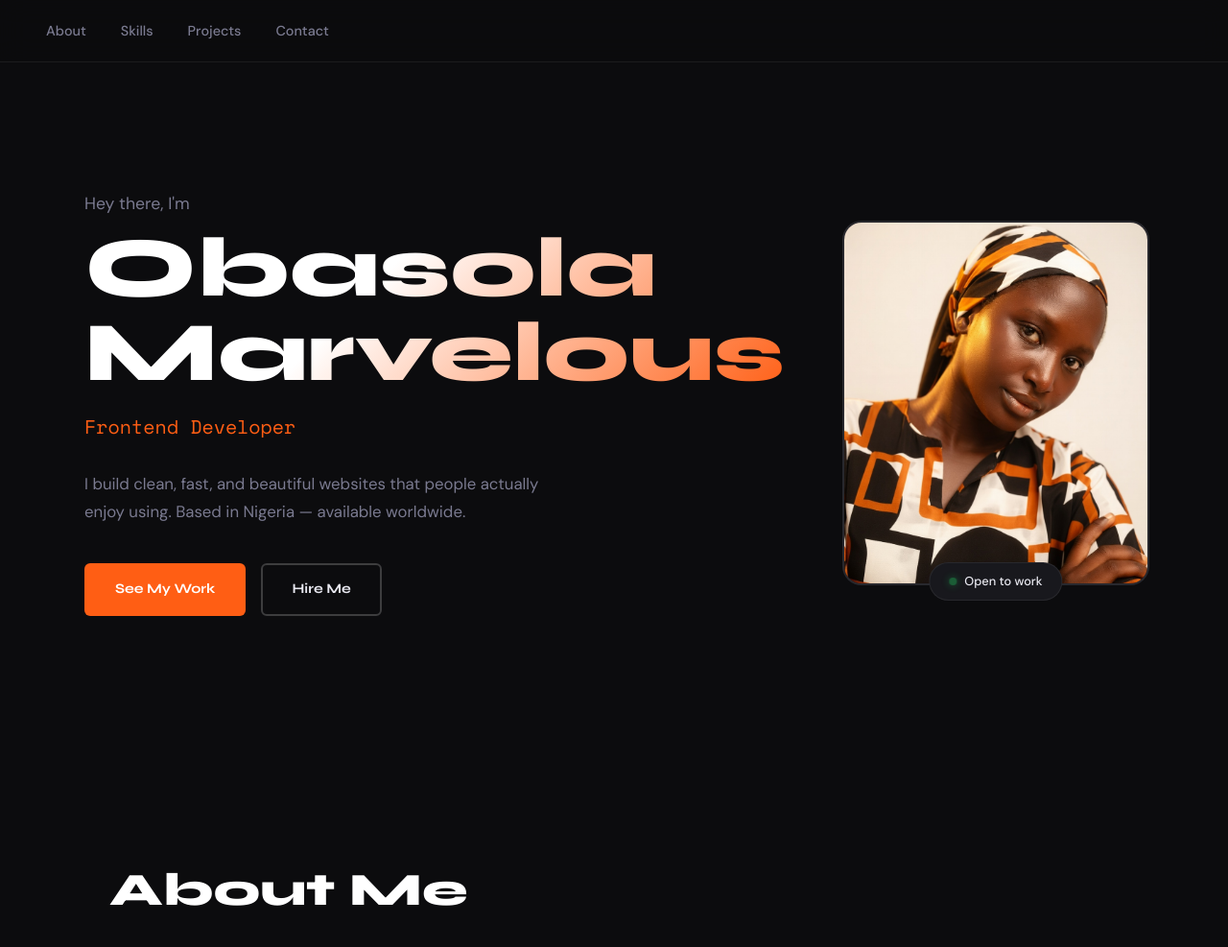
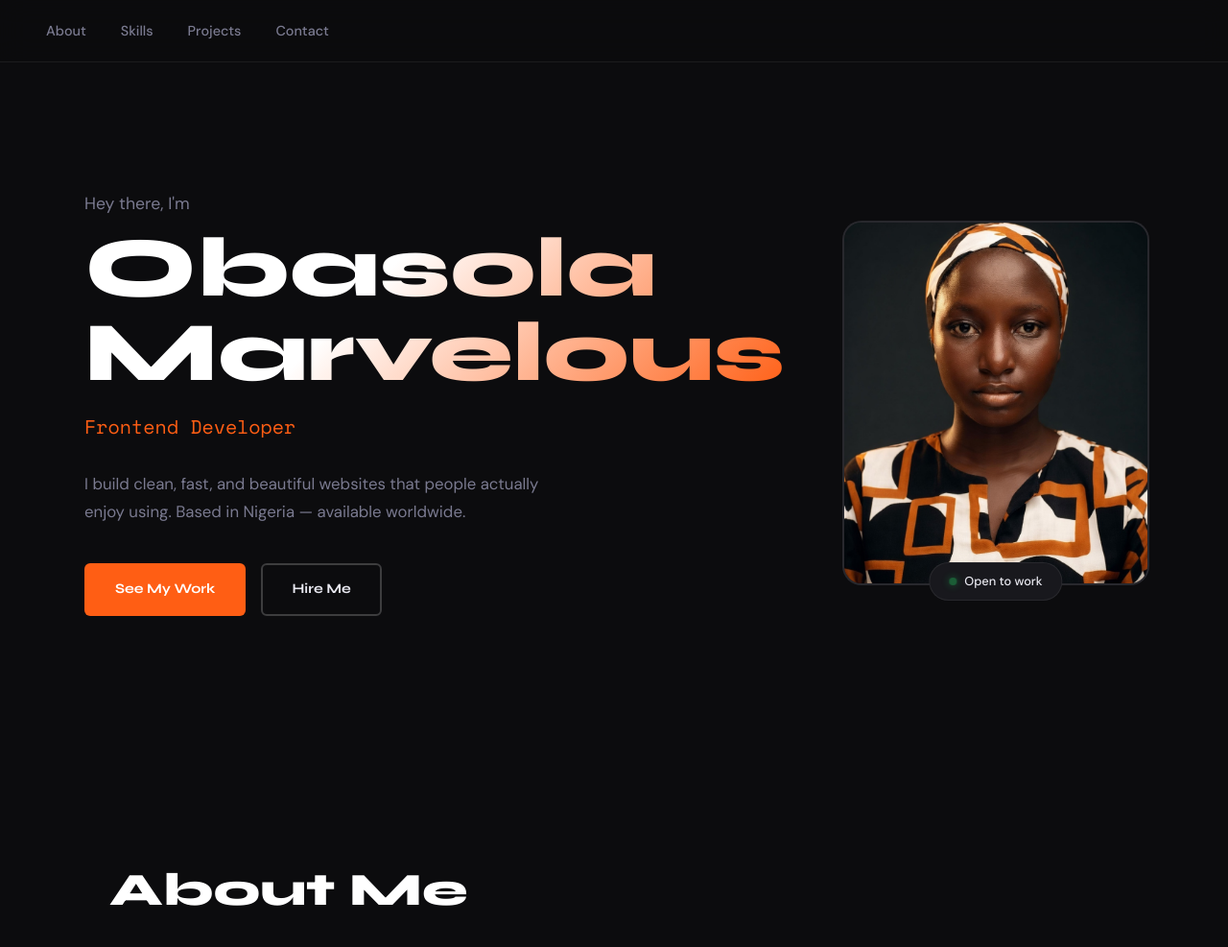
Before and after one commit to Marqode0/Portfolio, a plain HTML site: page index.html in a window 1280 px wide. Shown: the top 987 px of the page at 96% size. Drawn offline with nearby package versions, Linux system fonts and the light colour scheme.

Commit message:
second commit

```diff
--- a/index.html
+++ b/index.html
@@ -44,7 +44,7 @@
     <div class="hero-visual">
       <!-- PHOTO PLACEHOLDER — replace src with your image path -->
       <div class="photo-frame">
-        <img src="IMG/my img 7.jpeg" alt="Obasola Marvelous" class="hero-photo" onerror="this.style.display='none'; this.nextElementSibling.style.display='flex'"/>
+        <img src="IMG/my image.jpeg" alt="Obasola Marvelous" class="hero-photo" onerror="this.style.display='none'; this.nextElementSibling.style.display='flex'"/>
         <div class="photo-placeholder">
           <span>📸</span>
           <p>Add your photo here</p>
```
Also changed, not shown: IMG/my image.jpeg (added).
